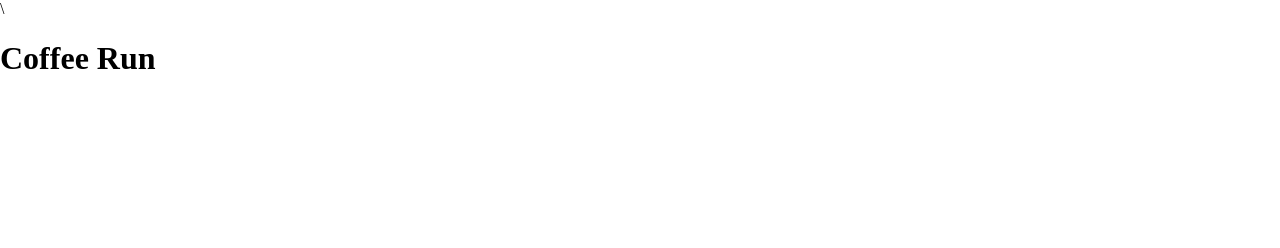
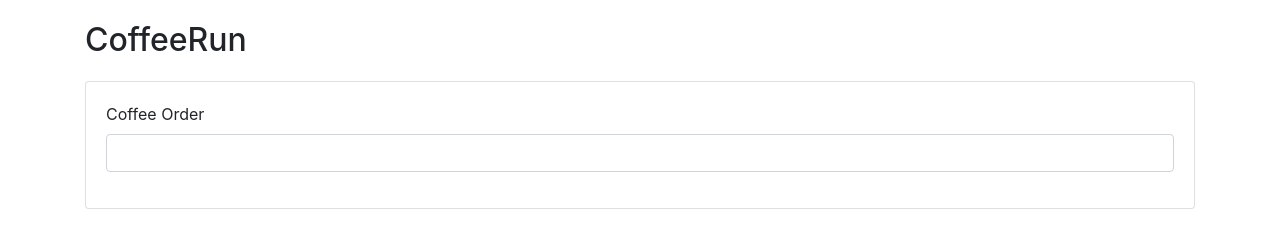
Before and after one commit to CTECH-IT/coffee-run-TDettinger, a plain HTML site: page index.html in a window 1280 px wide. Drawn offline with nearby package versions, Linux system fonts and the light colour scheme.

Commit message:
added the thing

```diff
--- a/index.html
+++ b/index.html
@@ -4,9 +4,23 @@
   <head>
     <meta charset="utf-8">
     <title>Coffee Run</title>
-    <meta name="author" content="Tim Dettinger">\
-
-    <body>
+    <link rel="stylesheet" href="https://cdnjs.cloudflare.com/ajax/libs/twitter-bootstrap/4.3.1/css/bootstrap.min.css">
+  </head>
+    <body class="container">
+      <header>
+        <h1>CoffeeRun</h1>
+      </header>
+      <section>
+        <div class="card card-default">
+          <div class="card-body">
+            <form data-coffee-order="form">
+              <div class="form-group">
+                <label>Coffee Order</label>
+                <imput class="form-control" name="coffee"></imput>
+            </form>
+          </div>
+        </div>
+      </section>
       <script src="scripts/datastore.js" charset="utf-8"></script>
       <script src="scripts/truck.js" charset="utf-8"></script>
       <script src="scripts/main.js" charset="utf-8"></script>
@@ -19,14 +33,8 @@
 
     <link rel="stylesheet" href="https://cdnjs.cloudflare.com/ajax/libs/normalize/8.0.1/normalize.min.css">
     <link rel="stylesheet" href="stylesheets/styles.css">
-  </head>
 
-<body>
-  <header>
-    <h1 class="page-title">Coffee Run</h1>
-    <p></p>
-  </header>
+
 
   <script src="scripts/main.js"></script>
-</body>
 </html>
```
